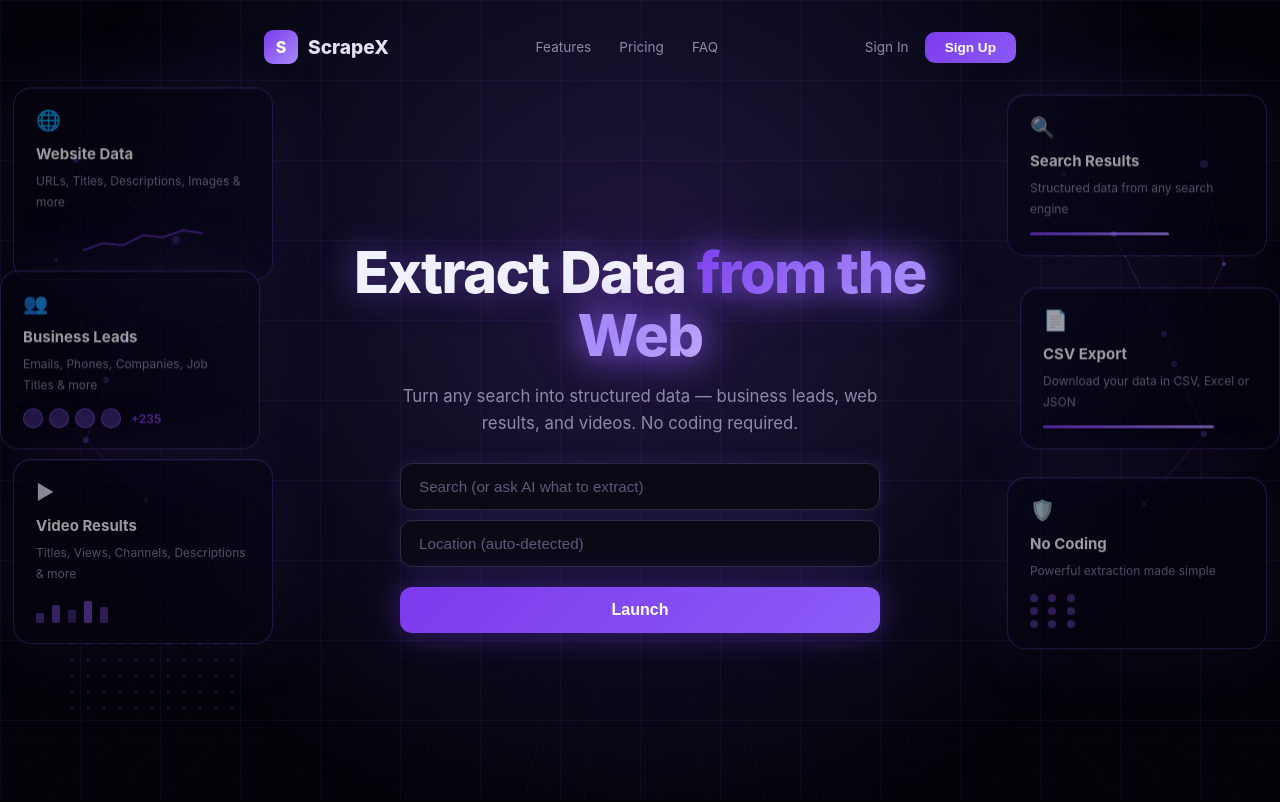
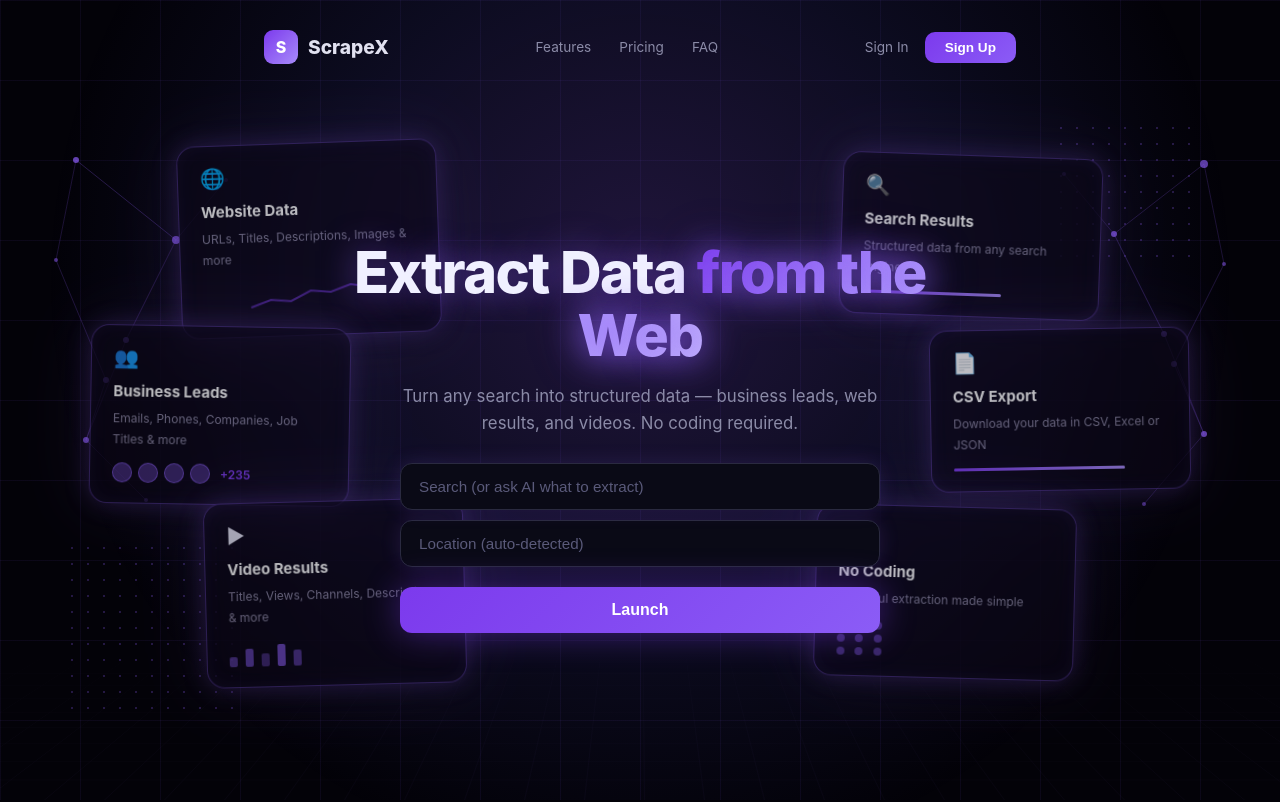
Before and after one commit to zed411/-scrapex, a website: page public/index.html in a window 1280 px wide. Shown: the top 802 px of the page. Drawn offline with Linux system fonts and the light colour scheme.

Commit message:
Reposition floating cards - staggered layout, closer to center, stronger glow & float animation

```diff
--- a/public/style.css
+++ b/public/style.css
@@ -100,17 +100,18 @@ body {
   position: absolute;
   width: 260px;
   padding: 20px 22px;
-  border: 1px solid rgba(139,92,246,0.35);
+  border: 1px solid rgba(139,92,246,0.4);
   border-radius: 18px;
-  background: rgba(10,7,24,0.65);
+  background: rgba(10,7,24,0.7);
   box-shadow:
-    0 0 80px rgba(139,92,246,0.18),
+    0 0 24px rgba(139, 92, 246, 0.28),
+    0 0 70px rgba(139, 92, 246, 0.12),
     0 8px 32px rgba(0,0,0,0.4),
-    inset 0 1px 0 rgba(139,92,246,0.15);
+    inset 0 0 18px rgba(139, 92, 246, 0.08);
   backdrop-filter: blur(16px);
   -webkit-backdrop-filter: blur(16px);
-  opacity: 0.6;
-  animation: floatCard 8s ease-in-out infinite;
+  opacity: 0.72;
+  animation: floatCard 5.5s ease-in-out infinite;
 }
 
 .float-card .float-card-icon {
@@ -176,17 +177,18 @@ body {
   display: block;
 }
 
-/* Card positions with slight tilts — far edges to not overlap center content */
-.float-card-left-1  { top: 12%;  left: 1%;   animation-delay: 0s; }
-.float-card-left-2  { top: 35%;  left: 0%;   animation-delay: 1.5s; }
-.float-card-left-3  { top: 58%;  left: 1%;   animation-delay: 3s; }
-.float-card-right-1 { top: 13%;  right: 1%;  animation-delay: 0.5s; }
-.float-card-right-2 { top: 37%;  right: 0%;  animation-delay: 2s; }
-.float-card-right-3 { top: 60%;  right: 1%;  animation-delay: 3.5s; }
+/* Staggered card positions - closer to center, varied rotations */
+.float-card-left-1  { top: 18%;  left: 14%;  transform: rotate(-2deg);  animation-delay: 0s; }
+.float-card-left-2  { top: 42%;  left: 7%;   transform: rotate(1deg);   animation-delay: 0.8s; }
+.float-card-left-3  { top: 65%;  left: 16%;  transform: rotate(-1.5deg); animation-delay: 1.6s; }
+.float-card-right-1 { top: 20%;  right: 14%; transform: rotate(2deg);   animation-delay: 0.4s; }
+.float-card-right-2 { top: 43%;  right: 7%;  transform: rotate(-1deg);  animation-delay: 1.2s; }
+.float-card-right-3 { top: 66%;  right: 16%; transform: rotate(1.5deg);  animation-delay: 2s; }
 
 @keyframes floatCard {
-  0%, 100% { transform: translateY(0) rotate(var(--rot, 0deg)); }
-  50%      { transform: translateY(-10px) rotate(var(--rot, 0deg)); }
+  0%   { translate: 0 0; }
+  50%  { translate: 0 -22px; }
+  100% { translate: 0 0; }
 }
 
 /* Mobile — hide floating cards */
```
